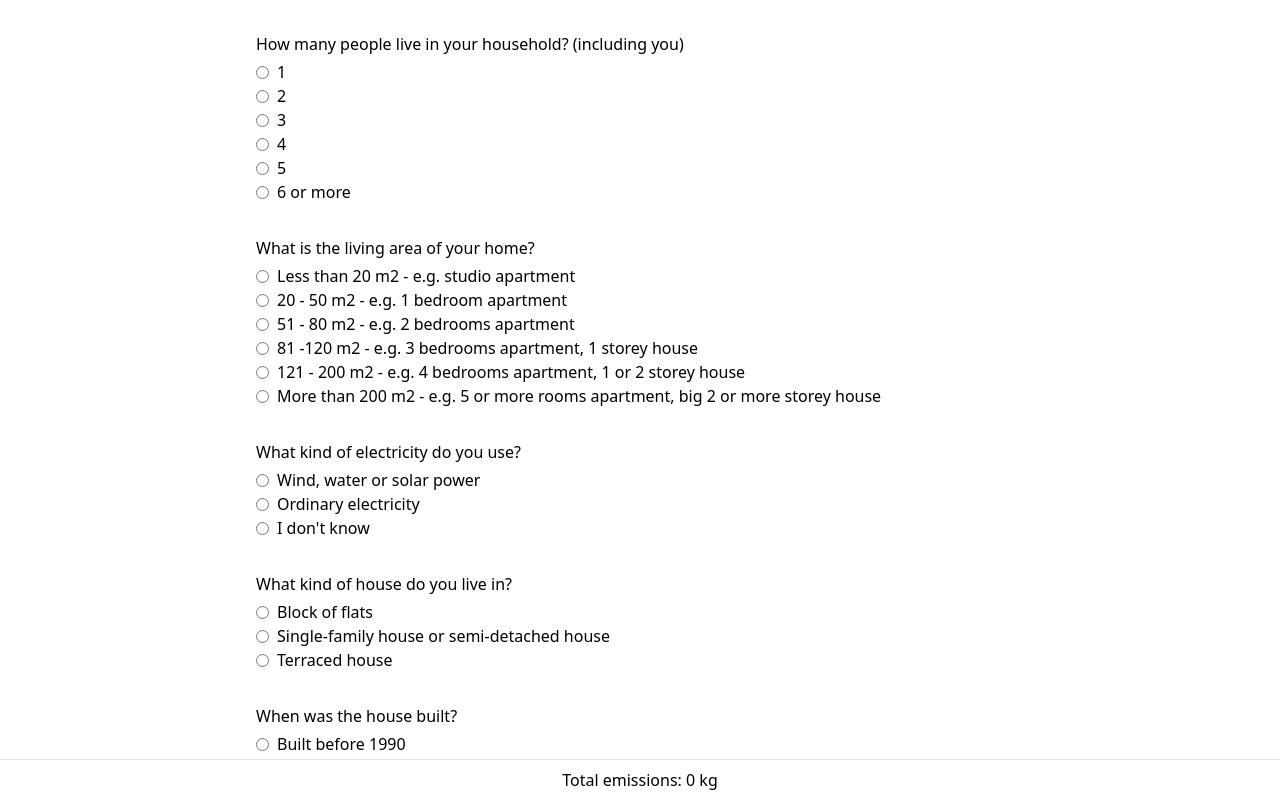
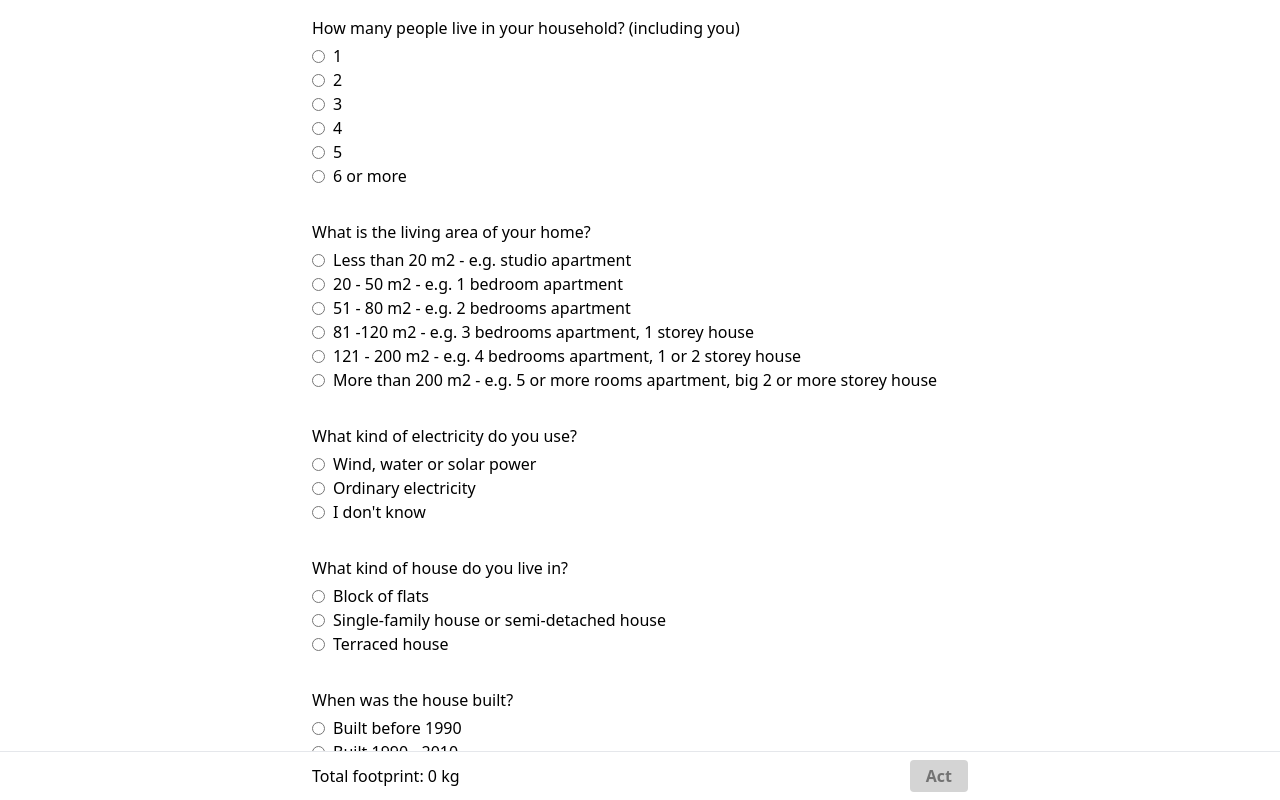
Before and after one commit to joonasnuutinen/lifestyle-transformer, a Next.js app: page / in a window 1280 px wide. Shown: the top 800 px of the page. Built offline with nearby package versions, Linux system fonts and the light colour scheme.

Commit message:
Add Act button

```diff
--- a/app/page.tsx
+++ b/app/page.tsx
@@ -44,8 +44,9 @@ function Choice(props: {
   const { choiceText, choiceTranslationKey } = choice;
 
   return (
-    <label className="flex gap-2 items-center">
+    <label className="flex gap-2 items-start">
       <input
+        className="mt-1.5"
         type="radio"
         checked={checked}
         onChange={() => setAnswer(choiceTranslationKey)}
@@ -80,10 +81,27 @@ function Question(props: {
   );
 }
 
-function TotalEmissions({ emissionsInKg }: { emissionsInKg: number }) {
+function Toolbar({
+  emissionsInKg,
+  readyToAct,
+}: {
+  emissionsInKg: number;
+  readyToAct: boolean;
+}) {
   return (
-    <aside className="fixed bottom-0 inset-x-0 text-center bg-white py-2 border-t">
-      Total emissions: <output>{emissionsInKg.toFixed(0)}</output> kg
+    <aside className="fixed bottom-0 inset-x-0 bg-white py-2 border-t">
+      <div className="max-w-2xl mx-auto px-2 flex justify-between items-center">
+        <p>
+          Total footprint: <output>{emissionsInKg.toFixed(0)}</output> kg
+        </p>
+        <button
+          className="btn btn-primary"
+          type="button"
+          disabled={!readyToAct}
+        >
+          Act
+        </button>
+      </div>
     </aside>
   );
 }
@@ -98,7 +116,7 @@ function Questionnaire({
   setQuestionAnswer: SetQuestionAnswer;
 }) {
   return (
-    <form className="max-w-3xl mx-auto flex flex-col gap-8 pt-8 pb-16">
+    <form className="flex flex-col gap-8">
       {questions.map((question) => (
         <Question
           key={question.id}
@@ -207,14 +225,20 @@ export default function Home() {
     0,
   );
 
+  const allAnswered = availableQuestions.every(({ id }) =>
+    answers.hasOwnProperty(id),
+  );
+
   return (
     <main>
-      <Questionnaire
-        questions={availableQuestions}
-        answers={answers}
-        setQuestionAnswer={setQuestionAnswer}
-      />
-      <TotalEmissions emissionsInKg={emissionsInKg} />
+      <div className="max-w-2xl mx-auto pt-4 pb-16 px-2">
+        <Questionnaire
+          questions={availableQuestions}
+          answers={answers}
+          setQuestionAnswer={setQuestionAnswer}
+        />
+      </div>
+      <Toolbar emissionsInKg={emissionsInKg} readyToAct={allAnswered} />
     </main>
   );
 }
--- a/tailwind.config.ts
+++ b/tailwind.config.ts
@@ -1,4 +1,5 @@
 import type { Config } from "tailwindcss";
+import plugin from "tailwindcss/plugin";
 
 const config: Config = {
   content: [
@@ -15,6 +16,24 @@ const config: Config = {
       },
     },
   },
-  plugins: [],
+  plugins: [
+    plugin(({ addComponents }) => {
+      addComponents({
+        ".btn": {
+          padding: ".25rem 1rem",
+          borderRadius: ".25rem",
+          fontWeight: "600",
+        },
+        ".btn-primary": {
+          backgroundColor: "#84cc16",
+          color: "#000",
+          "&:disabled": {
+            backgroundColor: "#d4d4d4",
+            color: "#737373",
+          },
+        },
+      });
+    }),
+  ],
 };
 export default config;
```
